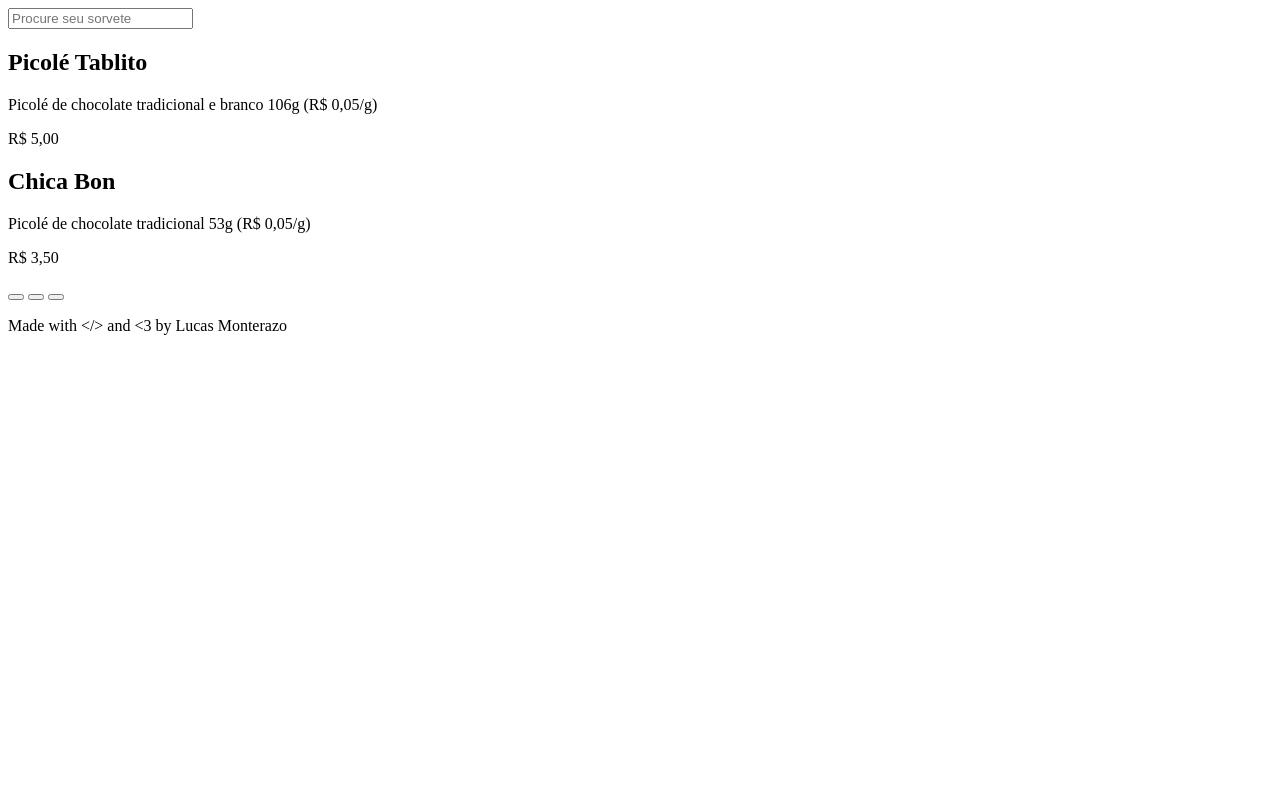
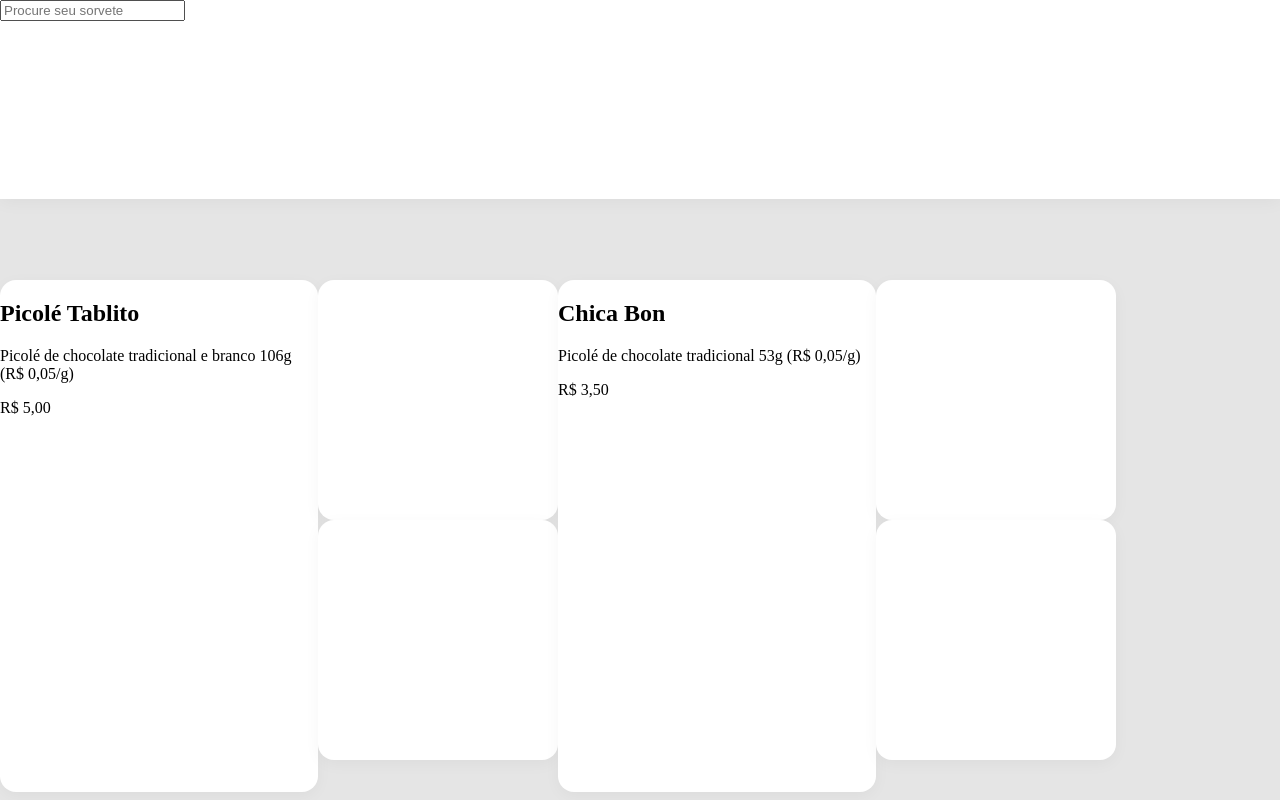
Before and after one commit to Monterazo/DoubleDip, a plain HTML site: page index.html in a window 1280 px wide. Shown: the top 800 px of the page. Drawn offline with Linux system fonts and the light colour scheme.

Commit message:
feature(main): style dimension to the elements

```diff
--- a/index.html
+++ b/index.html
@@ -5,6 +5,7 @@
     <meta http-equiv="X-UA-Compatible" content="IE=edge">
     <meta name="viewport" content="width=device-width, initial-scale=1.0">
     <title>Document</title>
+    <link rel="stylesheet" media="(min-width: 800px)" href="./style/web.css" />
 </head>
 <body>
     <header> <!--Position fixed -->
@@ -15,7 +16,7 @@
         </div>
     </header>
     <main>
-        <div class="firstDisplay">
+        <div class="display">
             <div class="bigCard">
                 <h2>Picolé Tablito</h2>
                 <p>Picolé de chocolate tradicional  e branco 106g (R$ 0,05/g)</p>
@@ -23,10 +24,12 @@
                     <p>R$ 5,00</p>
                 </div>
             </div>
-            <div class="smallCard"></div>
-            <div class="smallCard"></div>
+            <div class="smallContainer">
+                <div class="smallCard"></div>
+                <div class="smallCard"></div>
+            </div>
         </div>
-        <div class="secondDisplay">
+        <div class="display">
             <div class="bigCard">
                 <h2>Chica Bon</h2>
                 <p>Picolé de chocolate tradicional 53g (R$ 0,05/g)</p>
@@ -34,8 +37,11 @@
                     <p>R$ 3,50</p>
                 </div>
             </div>
-            <div class="smallCard"></div>
-            <div class="smallCard"></div>
+            <div class="smallContainer">
+                <div class="smallCard"></div>
+                <div class="smallCard"></div>
+            </div>
+
         </div>
     </main>
     <footer>
--- a/style/web.css
+++ b/style/web.css
@@ -0,0 +1,71 @@
+html,
+body {
+  margin: 0;
+  padding: 0;
+  box-sizing: border-box;
+}
+
+body {
+  width: 100vw;
+  background-color: #e5e5e5;
+}
+
+/*Header and navbar*/
+header {
+  position: fixed;
+  width: 100vw;
+  height: 199px;
+  background: rgba(255, 255, 255, 1);
+  box-shadow: 0px 4px 16px rgba(0, 0, 0, 0.04);
+
+  border-radius: 0px;
+  top: 0;
+}
+
+/*Main section*/
+main {
+  margin-top: 280px;
+  height: 512px;
+  margin-bottom: 102px;
+  display:flex;
+  flex-direction: row;
+}
+
+/*Cards*/
+
+.display{
+    display: flex;
+    flex-direction: row;
+    flex-wrap: wrap;
+    height: 512px;
+}
+
+.smallCard {
+    width: 240px;
+    height: 240px;
+    background: #FFFFFF;
+    box-shadow: 0px 4px 16px rgba(0, 0, 0, 0.04);
+    border-radius: 16px;
+}
+
+.bigCard{
+    width: 318px;
+    height: 512px;
+    left: 114px;
+    top: 279px;
+    background: #FFFFFF;
+    box-shadow: 0px 4px 16px rgba(0, 0, 0, 0.04);
+    border-radius: 16px;
+}
+
+
+/*Footer and social menu*/
+footer {
+
+  display: flex;
+  flex-direction: row;
+  justify-content: space-between;
+  align-items: center;
+  background: #f2f2f2;
+  height: 155.02px;
+}
```
